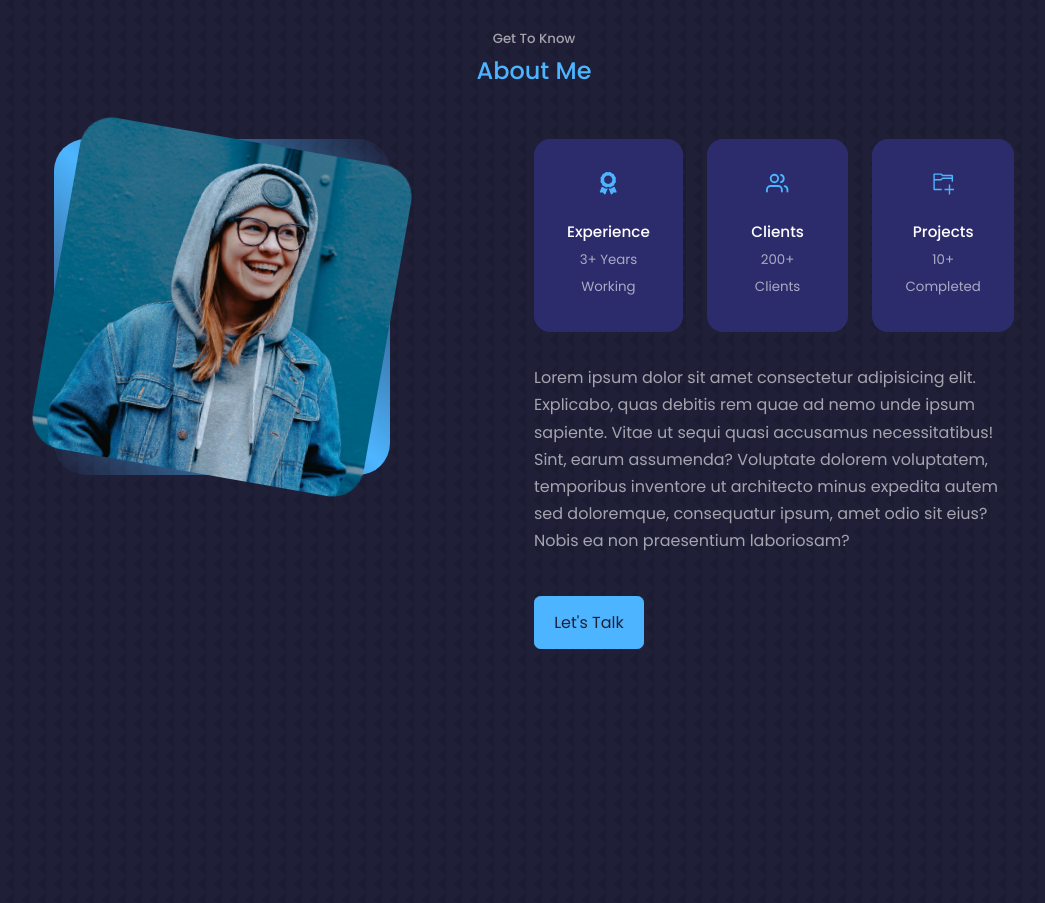
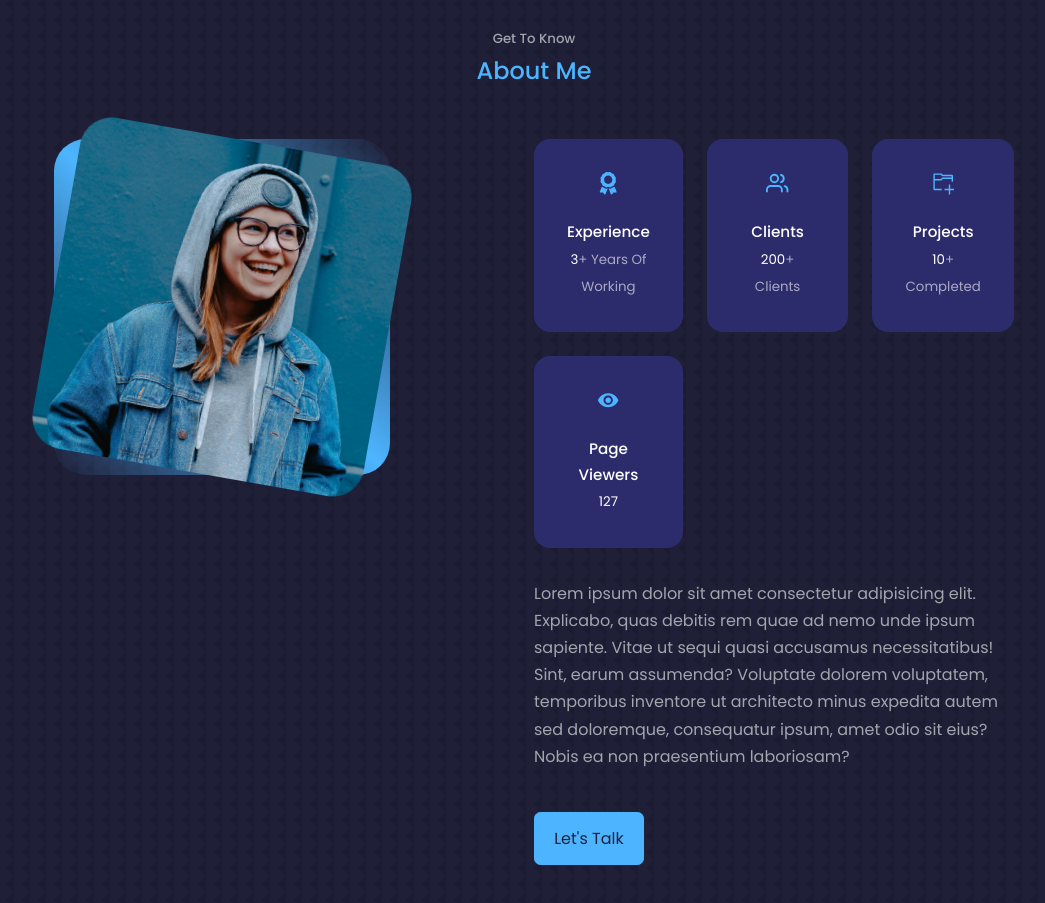
Before and after one commit to surya123-ctrl/Portfolio_surya, a React (Create React App) app: page / in a window 1280 px wide. Shown: the part 900-1803 px from the top of the page, without its empty margins (106-1151 px from the left). Built offline with nearby package versions, Linux system fonts and the light colour scheme; a web font is replaced by a local one.

Commit message:
updated about section and added counter

```diff
--- a/package.json
+++ b/package.json
@@ -7,6 +7,7 @@
     "@testing-library/react": "^13.4.0",
     "@testing-library/user-event": "^13.5.0",
     "react": "^18.2.0",
+    "react-countup": "^6.4.1",
     "react-dom": "^18.2.0",
     "react-icons": "^4.7.1",
     "react-scripts": "5.0.1",
--- a/src/components/About.jsx
+++ b/src/components/About.jsx
@@ -3,7 +3,9 @@ import myImage from "../assets/me-about.jpg";
 import { FaAward } from "react-icons/fa";
 import { FiUsers } from "react-icons/fi";
 import { VscNewFolder } from "react-icons/vsc";
+import { MdVisibility } from "react-icons/md";
 import "./About.css";
+import AboutCard from "./AboutCard";
 const About = () => {
   return (
     <section id="about">
@@ -18,23 +20,30 @@ const About = () => {
 
         <div className="about__content">
           <div className="about__cards">
-            <article className="about__card">
-              <FaAward className="about__icon" />
-              <h5>Experience</h5>
-              <small>3+ Years Working</small>
-            </article>
-
-            <article className="about__card">
-              <FiUsers className="about__icon" />
-              <h5>Clients</h5>
-              <small>200+ Clients</small>
-            </article>
-
-            <article className="about__card">
-              <VscNewFolder className="about__icon" />
-              <h5>Projects</h5>
-              <small>10+ Completed</small>
-            </article>
+            <AboutCard
+              Icons={FaAward}
+              heading="Experience"
+              subHeading1="3"
+              subHeading2="+ Years Of Working"
+            />
+            <AboutCard
+              Icons={FiUsers}
+              heading="Clients"
+              subHeading1="200"
+              subHeading2="+ Clients"
+            />
+            <AboutCard
+              Icons={VscNewFolder}
+              heading="Projects"
+              subHeading1="10"
+              subHeading2="+ Completed"
+            />
+            <AboutCard
+              Icons={MdVisibility}
+              heading="Page Viewers"
+              subHeading1="127"
+              subHeading2=""
+            />
           </div>
           <p>
             Lorem ipsum dolor sit amet consectetur adipisicing elit. Explicabo,
--- /dev/null
+++ b/src/components/AboutCard.jsx
@@ -0,0 +1,16 @@
+import React from "react";
+import CountUp from "react-countup";
+const AboutCard = ({ Icons, heading, subHeading1, subHeading2 }) => {
+  return (
+    <article className="about__card">
+      <Icons className="about__icon" />
+      <h5>{heading}</h5>
+      <small>
+        <CountUp end={subHeading1} duration={5} style={{ color: "white" }} />
+        {subHeading2}
+      </small>
+    </article>
+  );
+};
+
+export default AboutCard;
```
Also changed, not shown: 1 other file (tests, documents, lock files or other folders).
